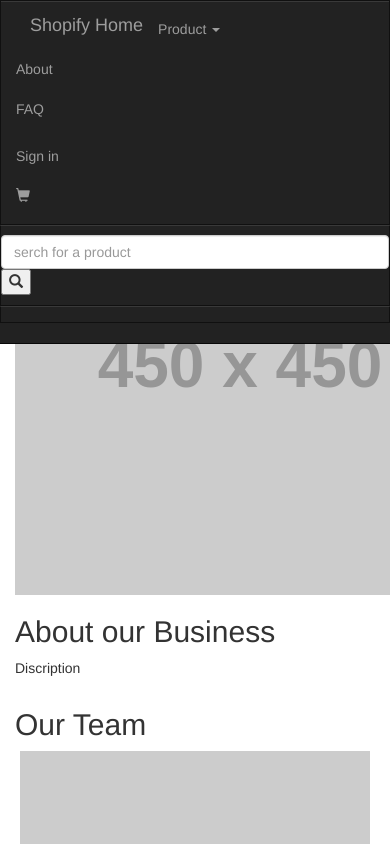
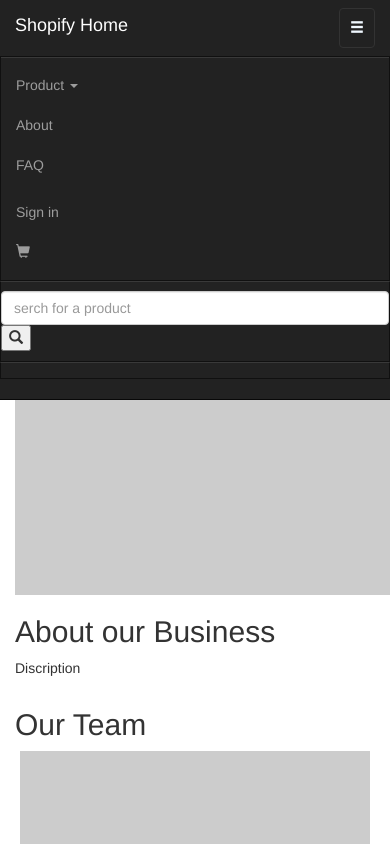
Before and after one commit to SHarsh7/Shopify-Bootstrap-Ecommerce-templet, a plain HTML site: page about.html in a window 390 px wide. Shown: the top 844 px of the page. Drawn offline with nearby package versions, Linux system fonts and the light colour scheme; placeholder pictures from the web are drawn by us.

Commit message:
"toggle button"

```diff
--- a/about.html
+++ b/about.html
@@ -15,16 +15,41 @@
      <link rel='stylesheet' href='https://maxcdn.bootstrapcdn.com/font-awesome/4.4.0/css/font-awesome.min.css'>
      <link rel='stylesheet' href='shopify.css'>
 
+</head>
 
 
-</head>
 
 <body>
-        <nav class='navbar navbar-inverse navbar-fixed-top'>
-                <div class="container-fluid">
 
 
+
+
+
+
+<header>
+<nav class='navbar navbar-inverse navbar-fixed-top'>
+     <div class="container-fluid">
+             <header class="navbar-header">
+
+
+                     <button type="button" class="navbar-toggle" data-toggle='collapse'
+                             data-target='#mynavbar'>
+                             <span style="color: aliceblue;"class='glyphicon glyphicon-menu-hamburger '></span>
+                             <span class='icone-bar'></span>
+                             <span class='icone-bar'></span>
+                             <span class='icone-bar'></span>
+
+
+                     </button>
                      <a class='navbar-brand' href="index.html">Shopify Home</a>
+
+
+             </header>
+
+
+
+
+
                           <div class='navbar navbar-collapse' id='mynavbar'>
                           <ul class='nav navbar-nav'>
                               <li class="dropdown">
```
Also changed, not shown: faq.html (+27 -3 lines), index.html (+25 -4 lines), product.html (+9 -1 lines).
